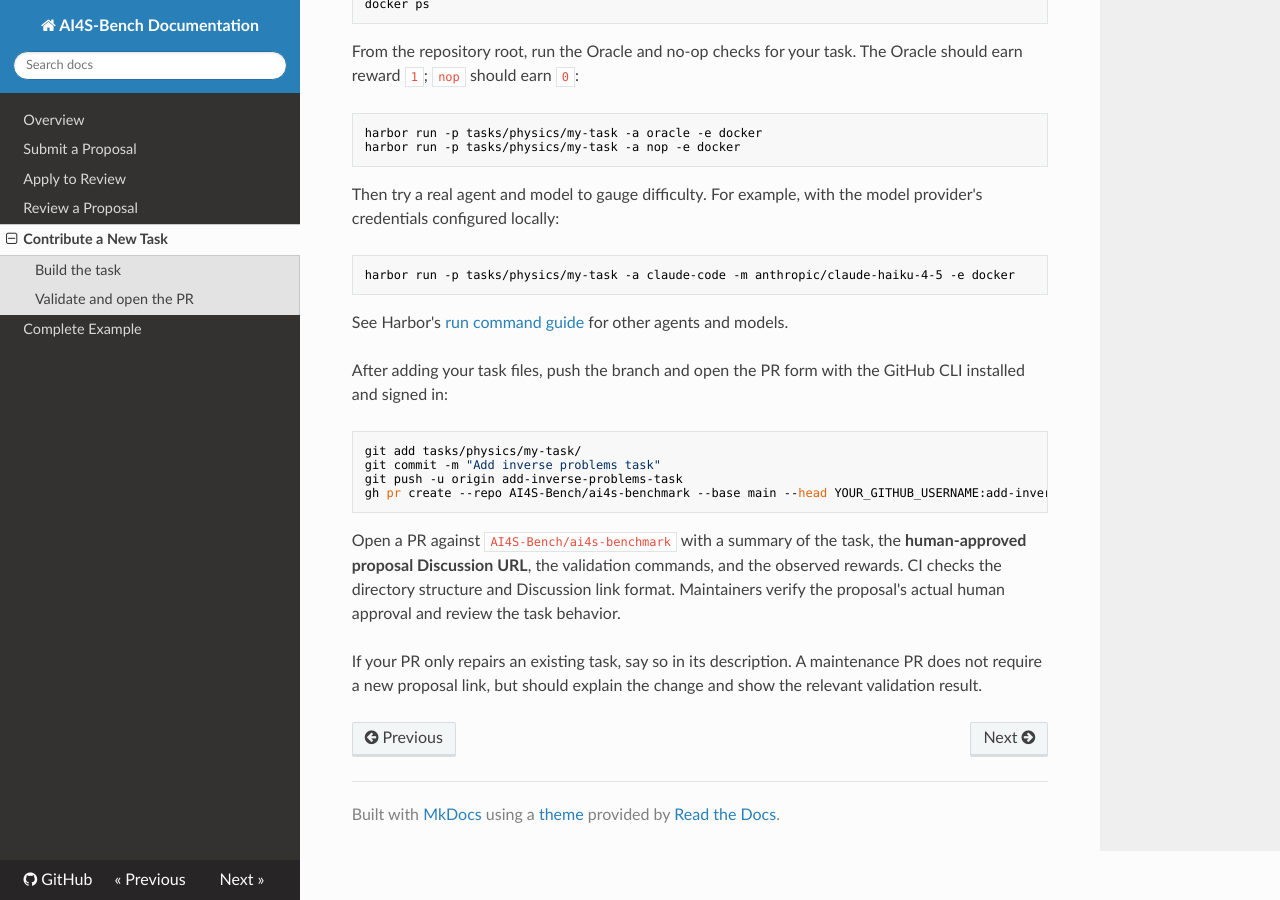
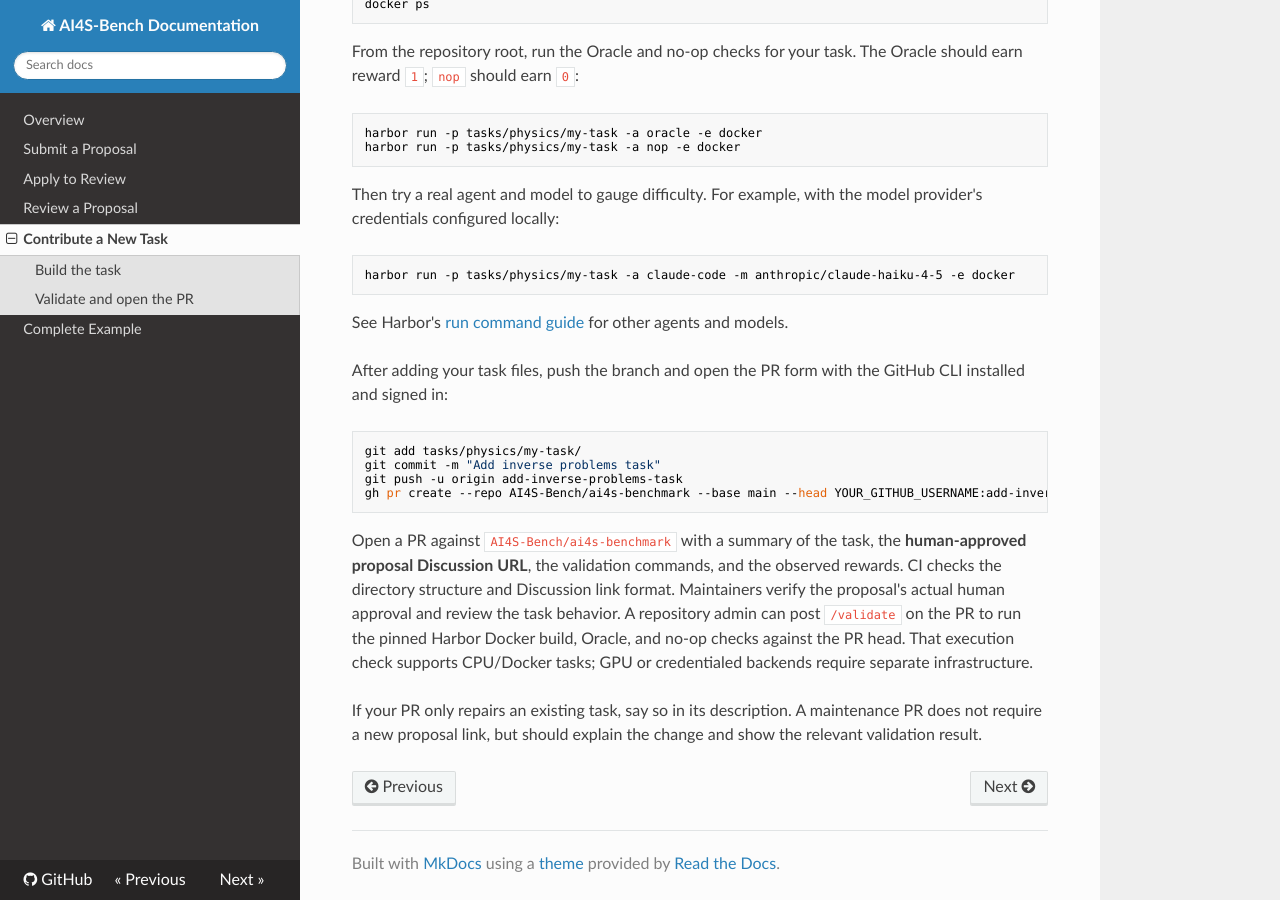
Before and after one commit to AI4S-Bench/ai4s-benchmark, an MkDocs documentation site: the page built from docs/contribute-task.md, in a window 1280 px wide and 900 px high, scrolled down 1705 px. Built offline with MkDocs 1.6.1, drawn with Linux system fonts in a browser that asks for light colours; nearby versions of some CDN libraries; some of the changed text lies outside the part shown.

Commit message:
Add task validation workflows

```diff
--- a/docs/contribute-task.md
+++ b/docs/contribute-task.md
@@ -108,7 +108,10 @@ Open a PR against `AI4S-Bench/ai4s-benchmark` with a summary of the task,
 the **human-approved proposal Discussion URL**, the validation commands,
 and the observed rewards. CI checks the directory structure and Discussion
 link format. Maintainers verify the proposal's actual human approval and
-review the task behavior.
+review the task behavior. A repository admin can post `/validate` on the PR
+to run the pinned Harbor Docker build, Oracle, and no-op checks against the
+PR head. That execution check supports CPU/Docker tasks; GPU or credentialed
+backends require separate infrastructure.
 
 If your PR only repairs an existing task, say so in its description. A
 maintenance PR does not require a new proposal link, but should explain the
```
Also changed, not shown: other parts of docs/contribute-task.md (+1 -1 lines), CONTRIBUTING.md (+20 -9 lines), 6 other files.
